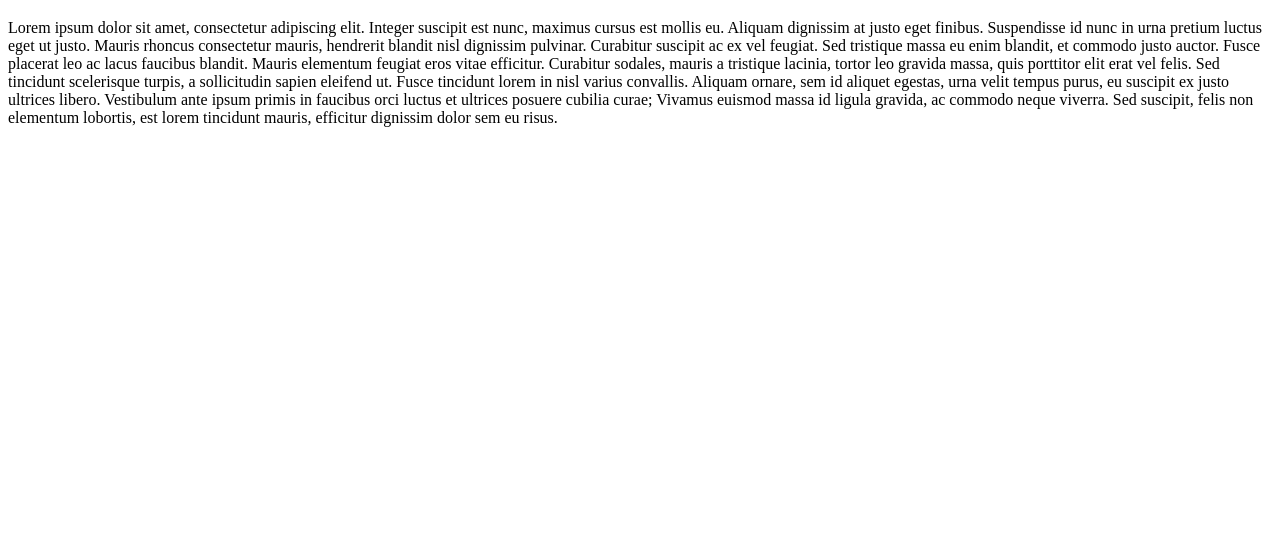
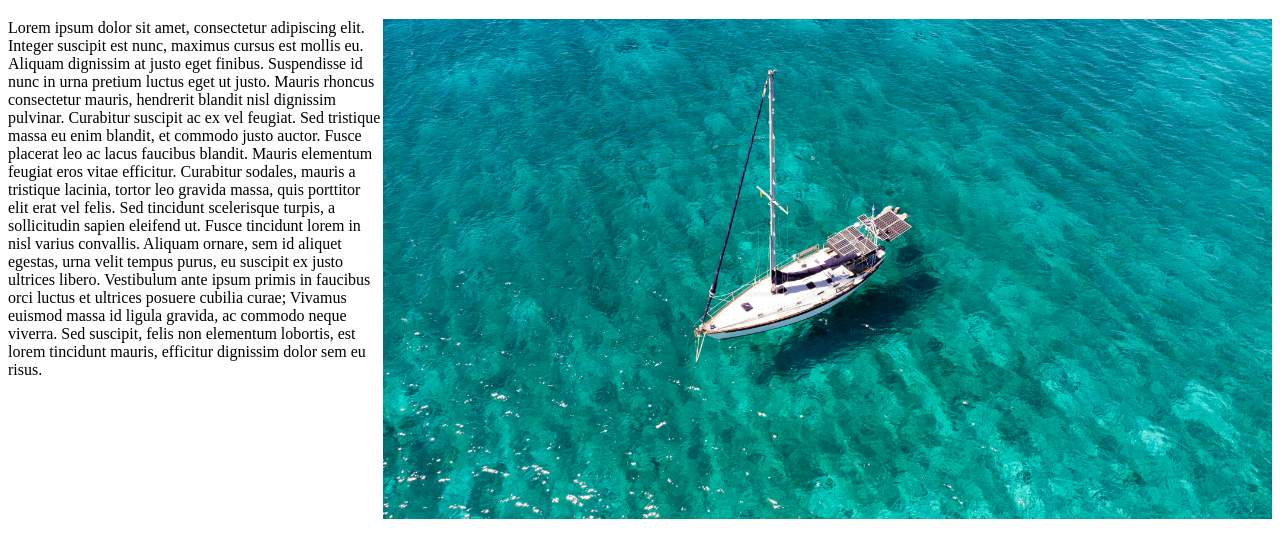
Before and after one commit to Dylan-Odjidja-Portfolio/ITonlinelearning, a plain HTML site: page Website/Home.html in a window 1280 px wide. Shown: the part 61-618 px from the top of the page. Drawn offline with Linux system fonts and the light colour scheme.

Commit message:
Update Home.html
Added an image

```diff
--- a/Website/Home.html
+++ b/Website/Home.html
@@ -7,6 +7,7 @@
         <h1>
             This is the heading.
         </h1>
+        <img src="Images/yatch.png" alt="An image of a yacth on a clear blue sea" style="height: 500px; float: right;">
         <p>
             Lorem ipsum dolor sit amet, consectetur adipiscing elit. Integer suscipit est nunc, maximus cursus est mollis eu. Aliquam dignissim at justo eget finibus. Suspendisse id nunc in urna pretium luctus eget ut justo. Mauris rhoncus consectetur mauris, hendrerit blandit nisl dignissim pulvinar. Curabitur suscipit ac ex vel feugiat. Sed tristique massa eu enim blandit, et commodo justo auctor. Fusce placerat leo ac lacus faucibus blandit. Mauris elementum feugiat eros vitae efficitur. Curabitur sodales, mauris a tristique lacinia, tortor leo gravida massa, quis porttitor elit erat vel felis. Sed tincidunt scelerisque turpis, a sollicitudin sapien eleifend ut. Fusce tincidunt lorem in nisl varius convallis. Aliquam ornare, sem id aliquet egestas, urna velit tempus purus, eu suscipit ex justo ultrices libero. Vestibulum ante ipsum primis in faucibus orci luctus et ultrices posuere cubilia curae; Vivamus euismod massa id ligula gravida, ac commodo neque viverra. Sed suscipit, felis non elementum lobortis, est lorem tincidunt mauris, efficitur dignissim dolor sem eu risus.
         </p>
```
Also changed, not shown: Website/Images/yatch.png (added).
